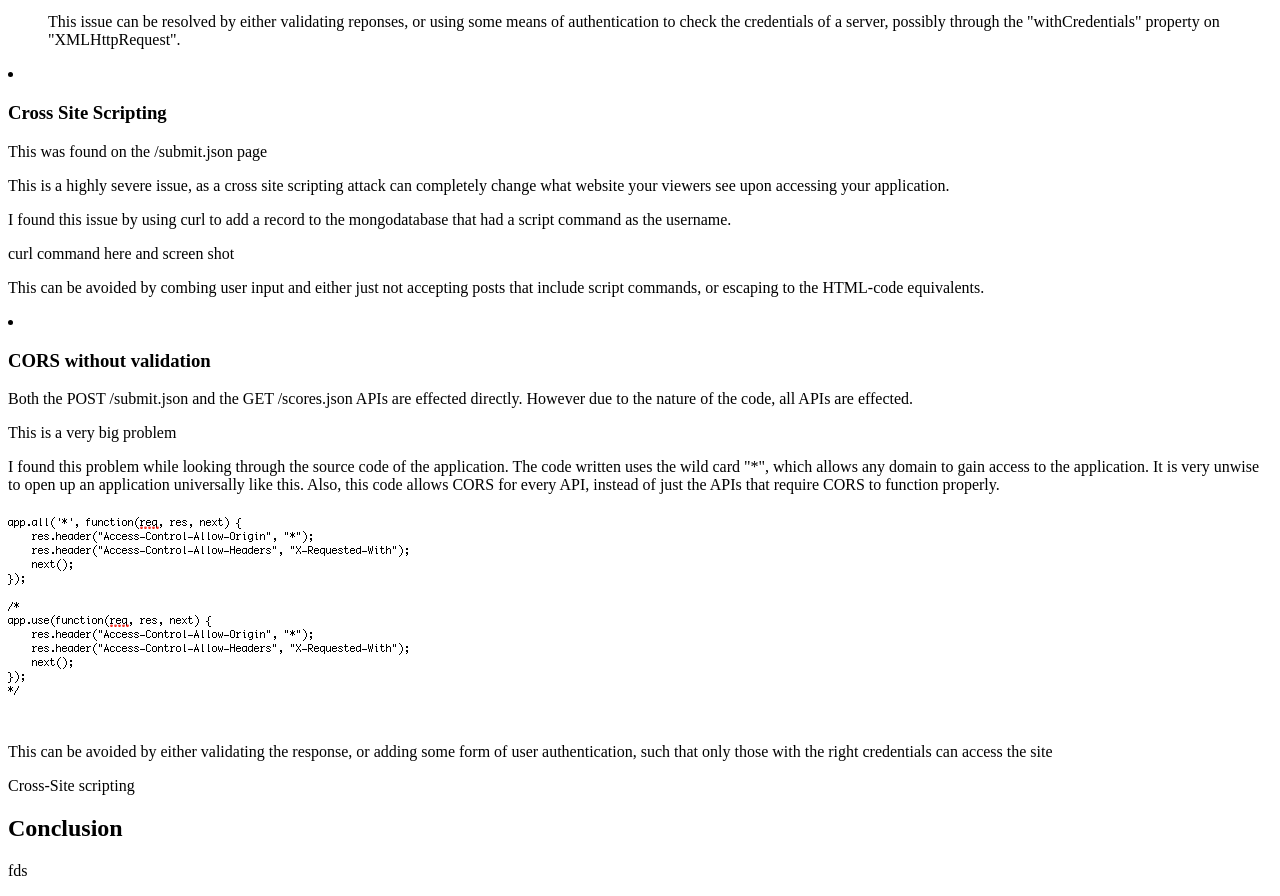
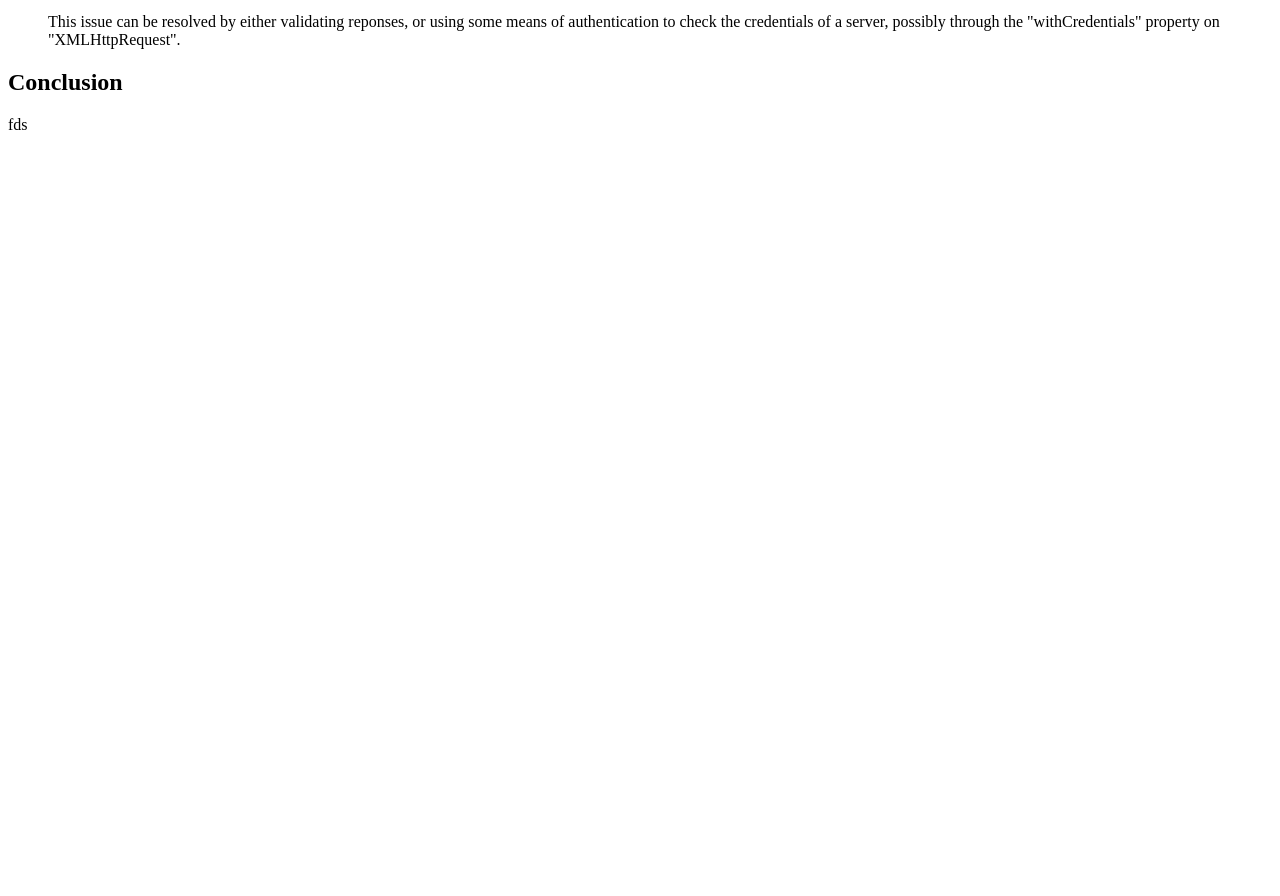
Before and after one commit to hweiss01/comp20-hweiss, a plain HTML site: page security/index.html in a window 1280 px wide. Shown: the part 921-1817 px from the top of the page. After the commit the page ends 1071 px from the top, so only its background shows below. Drawn offline with Linux system fonts and the light colour scheme.

Commit message:
update index

```diff
--- a/security/index.html
+++ b/security/index.html
@@ -44,25 +44,8 @@
 			<p>This issue can be resolved by either validating reponses, or using some means of authentication to check the credentials of a server, possibly through the "withCredentials" property on "XMLHttpRequest". </p>
 		</li>
 
+
 	</ol>
-
-		<li> <h3> Cross Site Scripting </h3>
-			<p>  This was found on the /submit.json page </p>
-			<p>  This is a highly severe issue, as a cross site scripting attack can completely change what website your viewers see upon accessing your application. </p>
-			<p> I found this issue by using curl to add a record to the mongodatabase that had a script command as the username. </p>
-			<p> curl command here and screen shot</p>
-			<p>This can be avoided by combing user input and either just not accepting posts that include script commands, or escaping to the HTML-code equivalents. </p>
-		</li>
-		<li> <h3> CORS without validation </h3>
-			<p> Both the POST /submit.json and the GET /scores.json APIs are effected directly. However due to the nature of the code, all APIs are effected.  </p>
-			<p> This is a very big problem </p>
-			<p> I found this problem while looking through the source code of the application. The code written uses the wild card "*", which allows any domain to gain access to the application. It is very unwise to open up an application universally like this. Also, this code allows CORS for every API, instead of just the APIs that require CORS to function properly. </p>
-			<img src = "../CORS.png" alt="CORS proof" />
-			<p> This can be avoided by either validating the response, or adding some form of user authentication, such that only those with the right credentials can access the site </p>
-		</li>
-	</ol>
-	<p>Cross-Site scripting</p>
-	<p>
 
 
 
```
